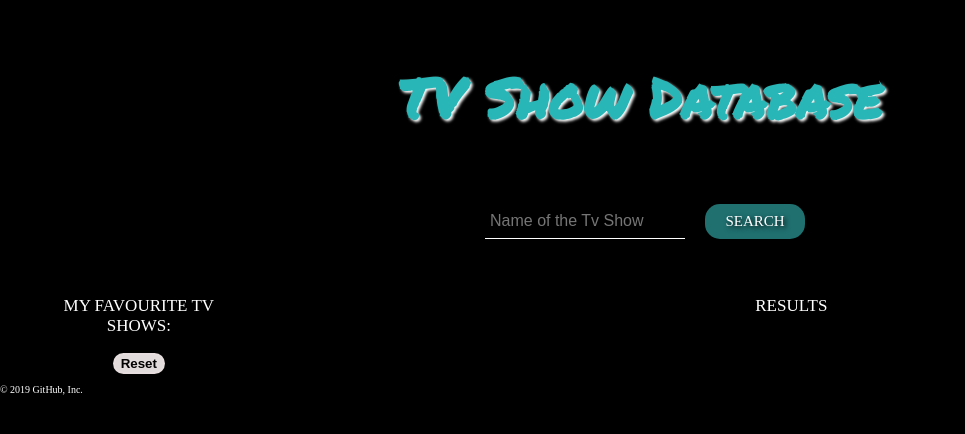
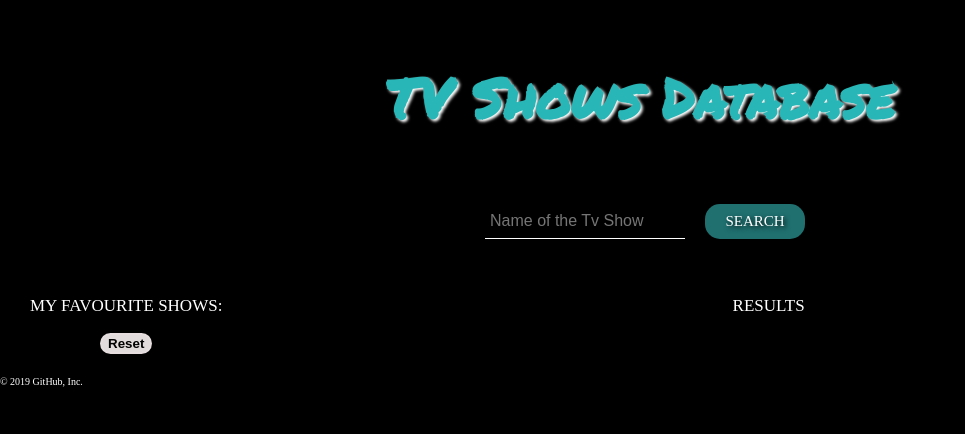
Before and after one commit to marinadelafuente/TvShows_database, a website: page _src/templates/index.html in a window 1280 px wide. Shown: the whole page, without its empty margins (0-965 px from the left). Drawn offline with nearby package versions, Linux system fonts and the light colour scheme; files that its build step writes are made by us from their sources; a web font is replaced by a local one.

Commit message:
update title and docs

```diff
--- a/_src/templates/index.html
+++ b/_src/templates/index.html
@@ -7,12 +7,12 @@
       href="https://fonts.googleapis.com/css?family=Permanent+Marker|Solway:300,400,700&display=swap"
       rel="stylesheet"
     />
-    <title>TV Show Database</title>
+    <title>TV Shows Database</title>
     <link rel="stylesheet" href="./assets/css/main.css" />
   </head>
   <body>
     <header class="header">
-      <h1 class="title">TV Show Database</h1>
+      <h1 class="title">TV Shows Database</h1>
     </header>
     <main class="main">
       <form class="form">
@@ -27,7 +27,7 @@
       <section class="content-wrapper">
         <div class="favorites">
           <h3 class="content__title content__title__fav">
-            My favourite TV Shows:
+            My favourite Shows:
           </h3>
           <button class="reset-fav js-reset-button">Reset</button>
           <ul class="js-shows-favorite show-list__favorite"></ul>
```
Also changed, not shown: docs/index.html (+3 -3 lines).
